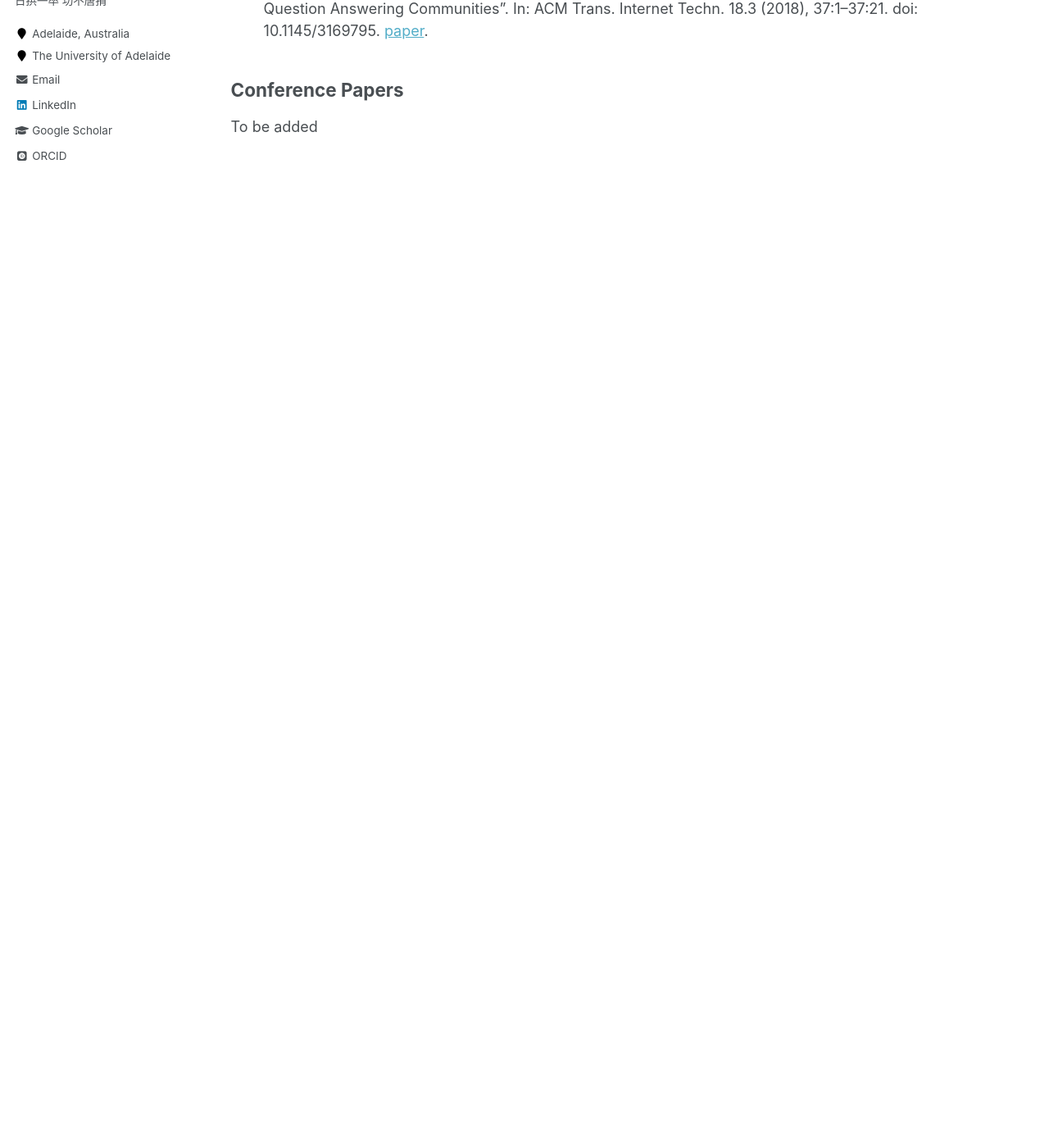
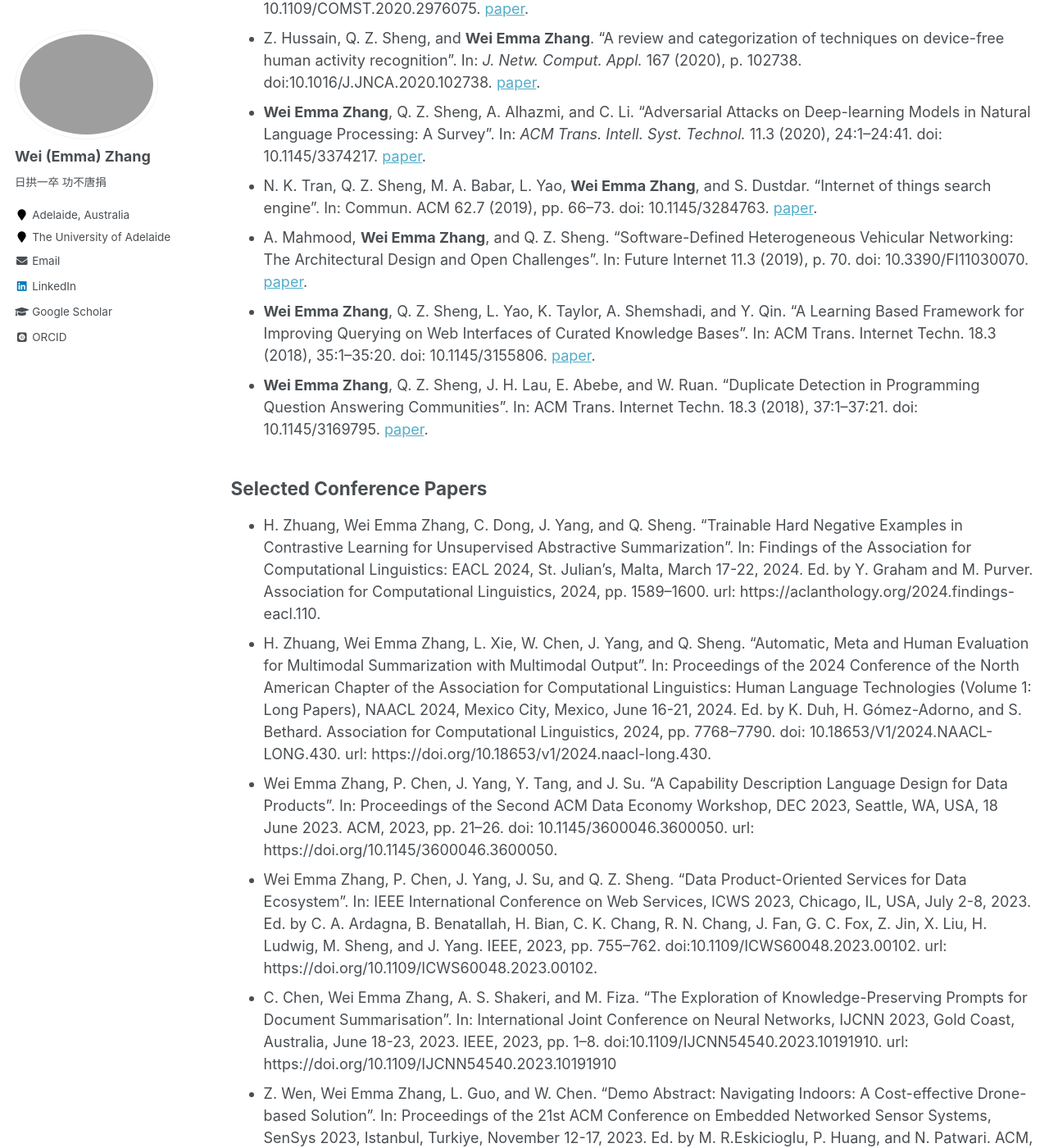
Before and after one commit to weiezhang/weiezhang.github.io, a Jekyll site: the page built from _pages/publications.md, in a window 1280 px wide and 1400 px high, scrolled down 2804 px. Shown: the whole window at 82% size. Built offline with Jekyll 4.4.1, drawn with Linux system fonts in a browser that asks for light colours; some web fonts are replaced; before the commit the page ends 3194 px from its top, so only the background shows below that; some of the changed text lies outside the part shown.

Commit message:
Update publications.md

```diff
--- a/_pages/publications.md
+++ b/_pages/publications.md
@@ -17,7 +17,12 @@ Mahmood. Springer, 2019, pp. 203–226.
 - A. Mahmood, B. Butler, Q. Z. Sheng, <b>Wei Emma Zhang</b>, and B. Jennings. “Need of Ambient Intelligence for Next-Generation Connected and Autonomous Vehicles”. In: *Guide to Ambient Intelligence in the IoT Environment - Principles, Technologies and Applications*. Ed. by Z. Mahmood. Computer Communications and Networks. Springer, 2019, pp. 133–151.
 - <b>Wei Emma Zhang</b> and Q. Z. Sheng. “Searching the Big Data: Practices and Experiences in Efficiently Querying Knowledge Bases”. In: *Handbook of Big Data Technologies*. Ed. by A. Y. Zomaya and S. Sakr. Springer, 2017, pp. 429–453.
 - Q. Z. Sheng, J. Yu, <b>Wei Emma Zhang</b>, S. Wang, X. Li, and B. Benatallah. “Designing and Building Context-Aware Services: The ContextServ Project”. In: *Next-Gen Digital Services. A Retrospective and Roadmap for Service Computing of the Future - Essays Dedicated to Michael Papazoglou on the Occasion of His 65th Birthday and His Retirement*. Ed. by M. Aiello, A.Bouguettaya, D. A. Tamburri, and W. van den Heuvel. Vol. 12521. Lecture Notes in Computer Science. Springer, 2021, pp. 138–152.
-- Q. Z. Sheng, <b>Wei Emma Zhang</b>, and E. M. Shakshuki. “Practices and applications in ambient and intelligent information systems”. In: Pers. Ubiquitous Comput. 21.6 (2017), pp. 1039–1040.
+- Q. Z. Sheng, J. Yu, <b>Wei Emma Zhang</b>, S. Wang, X. Li, and B. Benatallah. “Designing and Building Context-Aware Services: The ContextServ Project”. In: Next-Gen Digital Services. A Retrospective and Roadmap for Service Computing of the Future - Essays Dedicated to Michael Papazoglou on the Occasion of His 65th Birthday and His Retirement. Ed. by M. Aiello, A.Bouguettaya, D. A. Tamburri, and W. van den Heuvel. Vol. 12521. Lecture Notes in Computer Science. Springer, 2021, pp. 138–152. doi: 10.1007/978-3-030-73203-5\_11.
+
+## Other Edited Books/Proceedings/Special Issues
+- X. Liu, M. Mrissa, L. Zhang, D. Benslimane, A. Ghose, Z. Wang, A. Bucchiarone, \textbf{Wei Zhang}, Y.Zou, and Q. Yu, eds. Service-Oriented Computing - ICSOC 2018 Workshops - ADMS, ASOCA, ISYyCC, CloTS, DDBS, and NLS4IoT, Hangzhou, China, November 12-15, 2018, Revised Selected Papers. Vol. 11434. Lecture Notes in Computer Science. Springer, 2019. ISBN: 978-3-030-17641-9. doi: 10.1007/978- 3- 030- 17642- 6.
+- A. Beheshti, M. Hashmi, H. Dong, and \textbf{Wei Emma Zhang}, eds. Service Research and Innovation - 5th and 6th Australasian Symposium, ASSRI 2015 and ASSRI 2017, Sydney, NSW, Australia, November 2-3, 2015, and October 19-20, 2017, Revised Selected Papers. Vol. 234. Lecture Notes in Business Information Processing. Springer, 2018. isbn: 978-3-319-76586-0. doi: 10.1007/978-3-319-76587-7.
+- Q. Z. Sheng, \textbf{Wei Emma Zhang}, and E. M. Shakshuki. “Practices and applications in ambient and intelligent information systems”. In: Pers. Ubiquitous Comput. 21.6 (2017), pp. 1039–1040. doi: 10.1007/S00779-017-1037-X.
 
 ## Selected Journal Articles
 - H. Zhuang, <b>Wei Emma Zhang</b>, W. Chen, J. Yang, and Q. Z. Sheng. “Improving Faithfulness and Factuality with Contrastive Learning in Explainable Recommendation”. In: *ACM Trans. Intell. Syst.* Technol. Accepted on Feb 2024 (2024).[paper](https://doi.org/10.1145/36539).
@@ -43,5 +48,14 @@ Mahmood. Springer, 2019, pp. 203–226.
 - <b>Wei Emma Zhang</b>, Q. Z. Sheng, L. Yao, K. Taylor, A. Shemshadi, and Y. Qin. “A Learning Based Framework for Improving Querying on Web Interfaces of Curated Knowledge Bases”. In: ACM Trans. Internet Techn. 18.3 (2018), 35:1–35:20. doi: 10.1145/3155806. [paper](https://doi.org/10.1145/3155806).
 - <b>Wei Emma Zhang</b>, Q. Z. Sheng, J. H. Lau, E. Abebe, and W. Ruan. “Duplicate Detection in Programming Question Answering Communities”. In: ACM Trans. Internet Techn. 18.3 (2018), 37:1–37:21. doi: 10.1145/3169795. [paper](https://doi.org/10.1145/3169795).
 
-## Conference Papers
-To be added
+## Selected Conference Papers
+- H. Zhuang, Wei Emma Zhang, C. Dong, J. Yang, and Q. Sheng. “Trainable Hard Negative Examples in Contrastive Learning for Unsupervised Abstractive Summarization”. In: Findings of the Association for Computational Linguistics: EACL 2024, St. Julian’s, Malta, March 17-22, 2024. Ed. by Y. Graham and M. Purver. Association for Computational Linguistics, 2024, pp. 1589–1600. url: https://aclanthology.org/2024.findings-eacl.110.
+- H. Zhuang, Wei Emma Zhang, L. Xie, W. Chen, J. Yang, and Q. Sheng. “Automatic, Meta and Human Evaluation for Multimodal Summarization with Multimodal Output”. In: Proceedings of the 2024 Conference of the North American Chapter of the Association for Computational Linguistics: Human Language Technologies (Volume 1: Long Papers), NAACL 2024, Mexico City, Mexico, June 16-21, 2024. Ed. by K. Duh, H. Gómez-Adorno, and S. Bethard. Association for Computational Linguistics, 2024, pp. 7768–7790. doi: 10.18653/V1/2024.NAACL- LONG.430. url: https://doi.org/10.18653/v1/2024.naacl-long.430.
+- Wei Emma Zhang, P. Chen, J. Yang, Y. Tang, and J. Su. “A Capability Description Language Design for Data Products”. In: Proceedings of the Second ACM Data Economy Workshop, DEC 2023, Seattle, WA, USA, 18 June 2023. ACM, 2023, pp. 21–26. doi: 10.1145/3600046.3600050. url: https://doi.org/10.1145/3600046.3600050.
+- Wei Emma Zhang, P. Chen, J. Yang, J. Su, and Q. Z. Sheng. “Data Product-Oriented Services for Data Ecosystem”. In: IEEE International Conference on Web Services, ICWS 2023, Chicago, IL, USA, July 2-8, 2023. Ed. by C. A. Ardagna, B. Benatallah, H. Bian, C. K. Chang, R. N. Chang, J. Fan, G. C. Fox, Z. Jin, X. Liu, H. Ludwig, M. Sheng, and J. Yang. IEEE, 2023, pp. 755–762. doi:10.1109/ICWS60048.2023.00102. url: https://doi.org/10.1109/ICWS60048.2023.00102.
+- C. Chen, Wei Emma Zhang, A. S. Shakeri, and M. Fiza. “The Exploration of Knowledge-Preserving Prompts for Document Summarisation”. In: International Joint Conference on Neural Networks, IJCNN 2023, Gold Coast, Australia, June 18-23, 2023. IEEE, 2023, pp. 1–8. doi:10.1109/IJCNN54540.2023.10191910. url: https://doi.org/10.1109/IJCNN54540.2023.10191910
+- Z. Wen, Wei Emma Zhang, L. Guo, and W. Chen. “Demo Abstract: Navigating Indoors: A Cost-effective Drone-based Solution”. In: Proceedings of the 21st ACM Conference on Embedded Networked Sensor Systems, SenSys 2023, Istanbul, Turkiye, November 12-17, 2023. Ed. by M. R.Eskicioglu, P. Huang, and N. Patwari. ACM, 2023, pp. 496–497. doi: 10.1145/3625687.3628412. url: https://doi.org/10.1145/3625687.3628412.
+- M. Zaib, Wei Emma Zhang, Q. Z. Sheng, S. Sagar, A. Mahmood, and Y. Zhang. “Learning to Select the Relevant History Turns in Conversational Question Answering”. In: Web Information Systems Engineering - WISE 2023 - 24th International Conference, Melbourne, VIC, Australia, October 25-27, 2023, Proceedings. Ed. by F. Zhang, H. Wang, M. Barhamgi, L. Chen, and R. Zhou. Vol. 14306. Lecture Notes in Computer Science. Springer, 2023, pp. 334–348. doi: 10.1007/978-981-99-7254-8\_26. url: https://doi.org/10.1007/978-981-99-7254-8%5C_26.
+- H. Zhuang, Wei Emma Zhang, J. Yang, C. Ma, Y. Qu, and Q. Z. Sheng. “Learning From the Source Document: Unsupervised Abstractive Summarization”. In: Findings of the Association for Computational Linguistics: EMNLP 2022, Abu Dhabi, United Arab Emirates, December 7-11, 2022. Ed. by Y. Goldberg, Z. Kozareva, and Y. Zhang. Association for Computational Linguistics, 2022, pp. 4194–4205. doi: 10.18653/V1/2022.FINDINGS-EMNLP.309. url: https://doi.org/10.18653/v1/2022.findings-emnlp.309.
+  - Wei Emma Zhang, Q. Z. Sheng, A. Mahmood, D. H. Tran, M. Zaib, S. A. Hamad, A. Aljubairy, A. A. F. Alhazmi, S. Sagar, and C. Ma. “The 10 Research Topics in the Internet of Things”. In: 6th IEEE International Conference on Collaboration and Internet Computing, CIC 2020, Atlanta, GA, USA, December 1-3, 2020. IEEE, 2020, pp. 34–43. doi: 10.1109/CIC50333.2020.00015. url: https://doi.org/10.1109/CIC50333.2020.00015.
+- R. Tang, C. Ma, Wei Emma Zhang, Q. Wu, and X. Yang. “Semantic Equivalent Adversarial Data Augmentation for Visual Question Answering”. In: Computer Vision - ECCV 2020 - 16th European Conference, Glasgow, UK, August 23-28, 2020, Proceedings, Part XIX. Ed. by A. Vedaldi, H. Bischof, T. Brox, and J. Frahm. Vol. 12364. Lecture Notes in Computer Science. Springer, 2020, pp. 437–453. doi: 10.1007/978-3-030-58529-7\_26. url: https://doi.org/10.1007/978-3-030-58529-7%5C_26.
```
